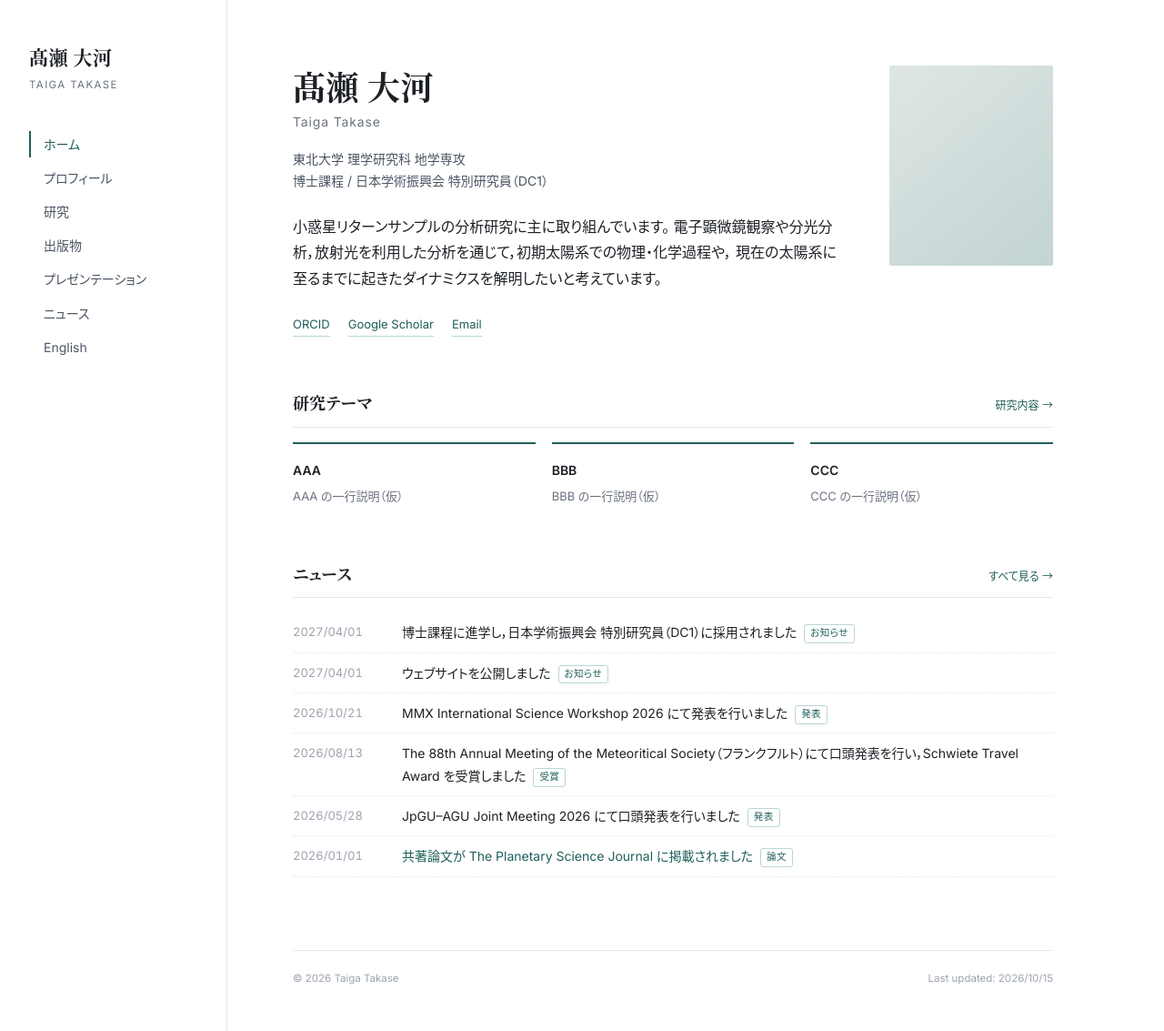
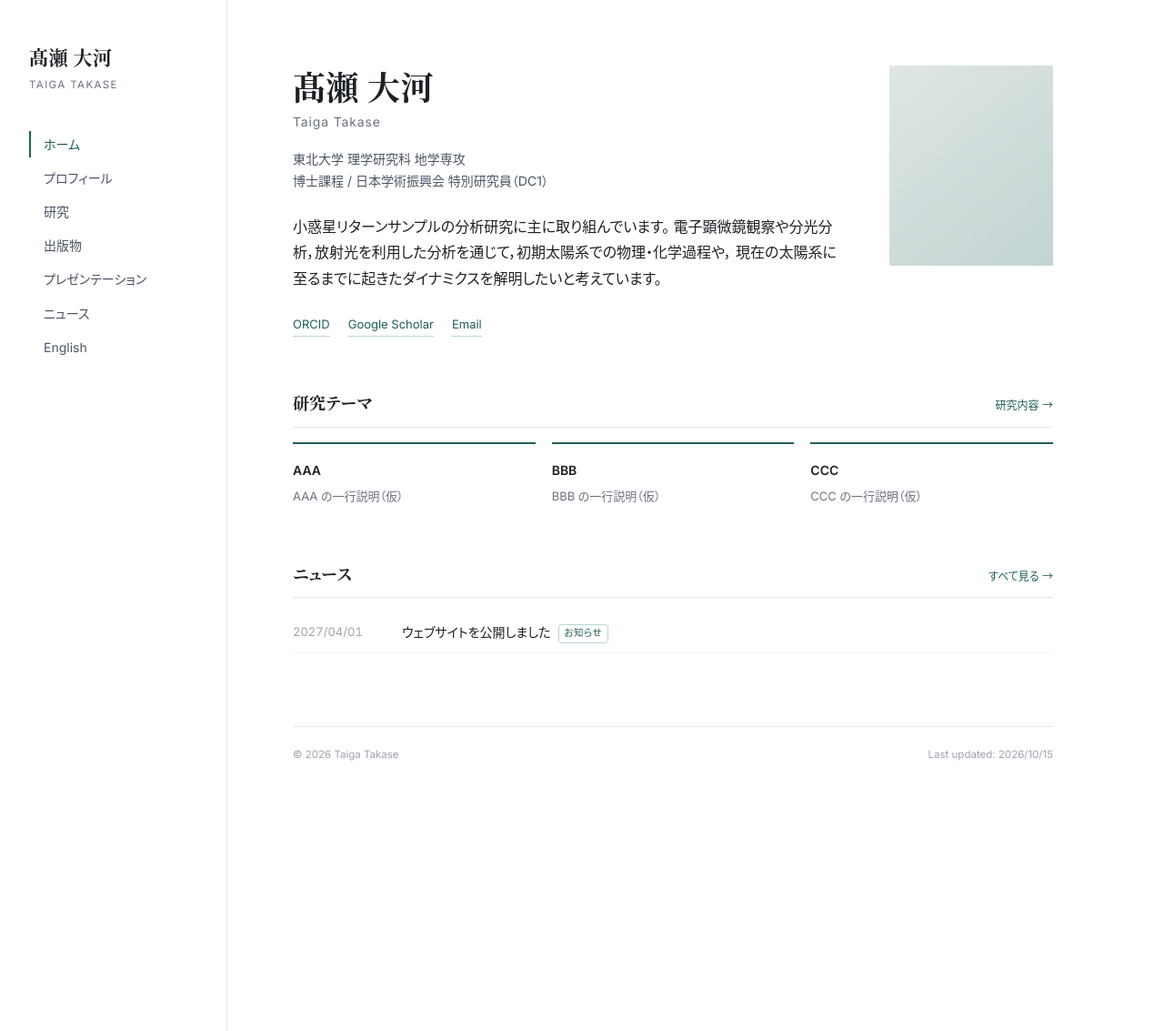
Before and after one commit to takasetaigat1/takasetaigat1.github.io, a Jekyll site: the page built from index.html, in a window 1280 px wide and 1133 px high. Shown: the whole window at 91% size. Built offline with Jekyll 4.4.1, drawn with Linux system fonts in a browser that asks for light colours.

Commit message:
Drop travel-support grant; reset news to launch notice only
Co-Authored-By: Claude Fable 5.1 <noreply@anthropic.com>
Claude-Session: https://claude.ai/code/session_01WJ69PvNMxXwpNZfvYmXkxj

```diff
--- a/_data/news.yml
+++ b/_data/news.yml
@@ -1,36 +1,5 @@
 # ニュース（新しいものを上に書く）
 # date: YYYY-MM-DD  text: 本文  tag: 任意（発表 / 論文 / 受賞 / お知らせ など）  url: 任意
 - date: 2027-04-01
-  text: 博士課程に進学し，日本学術振興会 特別研究員（DC1）に採用されました
-  tag: お知らせ
-- date: 2027-04-01
   text: ウェブサイトを公開しました
   tag: お知らせ
-- date: 2026-10-21
-  text: MMX International Science Workshop 2026 にて発表を行いました
-  tag: 発表
-- date: 2026-08-13
-  text: The 88th Annual Meeting of the Meteoritical Society（フランクフルト）にて口頭発表を行い，Schwiete Travel Award を受賞しました
-  tag: 受賞
-- date: 2026-05-28
-  text: JpGU–AGU Joint Meeting 2026 にて口頭発表を行いました
-  tag: 発表
-- date: 2026-01-01
-  text: 共著論文が The Planetary Science Journal に掲載されました
-  tag: 論文
-  url: https://doi.org/10.3847/PSJ/ae2b68
-- date: 2025-11-14
-  text: 12th Symposium of Solar System Materials（Hayabusa 2025）にて口頭発表を行いました
-  tag: 発表
-- date: 2025-10-08
-  text: Workshop on Bennu and Ryugu（テキサス）にて口頭発表を行いました
-  tag: 発表
-- date: 2025-09-19
-  text: 日本地球化学会 第72回年会にて学生奨励賞を受賞しました
-  tag: 受賞
-- date: 2025-07-14
-  text: The 87th Annual Meeting of the Meteoritical Society（パース）にて口頭発表を行い，Barringer Crater Travel Award を受賞しました
-  tag: 受賞
-- date: 2024-09-21
-  text: 日本宇宙生物科学会 第38回大会にて優秀発表賞を受賞しました
-  tag: 受賞
--- a/_data/profile.yml
+++ b/_data/profile.yml
@@ -32,8 +32,6 @@ awards:
 grants:
   - period: 2027.04 –
     text: 日本学術振興会 特別研究員奨励費
-  - period: 2026
-    text: 公益財団法人 宇宙科学振興会 国際学会旅費支援
   - period: 2025 –
     text: 東北大学 変動地球共生学卓越大学院プログラム
 
```
